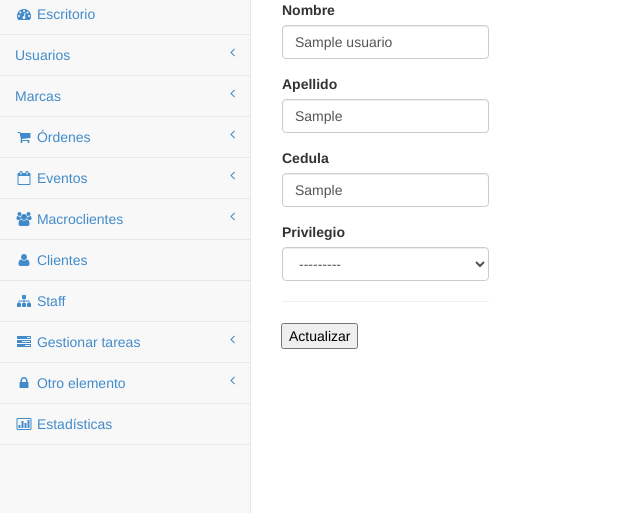
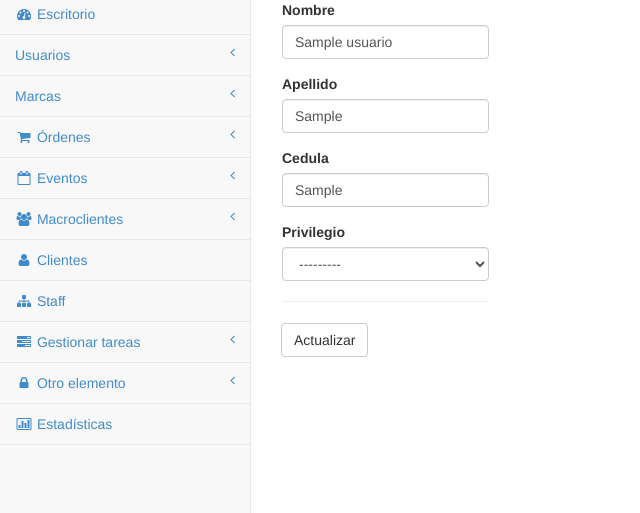
Before and after one commit to NestorBracho/fotomov_old, a Django app: page /modificar_usuario/1/ in a window 1280 px wide. Shown: the part 122-635 px from the top of the page, without its empty margins (0-640 px from the left). Run offline with Django 3.2, Linux system fonts and the light colour scheme; a user stored in the database is signed in; tables that the repository leaves empty hold one stand-in row (values such as "Sample post"); some libraries are stand-ins or nearby versions.

Commit message:
modificaciones de staff

```diff
--- a/fotomov/templates/staff/modificar_usuario.html
+++ b/fotomov/templates/staff/modificar_usuario.html
@@ -3,6 +3,6 @@
 {% block seccion-contenido%}
 	<form id='form' method='POST' action=''>{% csrf_token %}
 	  <table><tr><td>{{formulario_regis.nombre|bootstrap}}{{formulario_regis.apellido|bootstrap}}{{formulario_regis.cedula|bootstrap}}{{formulario_regis.privilegio|bootstrap}}<hr /></td></tr></table>
-	  <p><input type='submit' value='Actualizar' /></p>
+	  <p><input type='submit' value='Actualizar' class="btn btn-default"/></p>
 	</form>
 {% endblock %}
```
